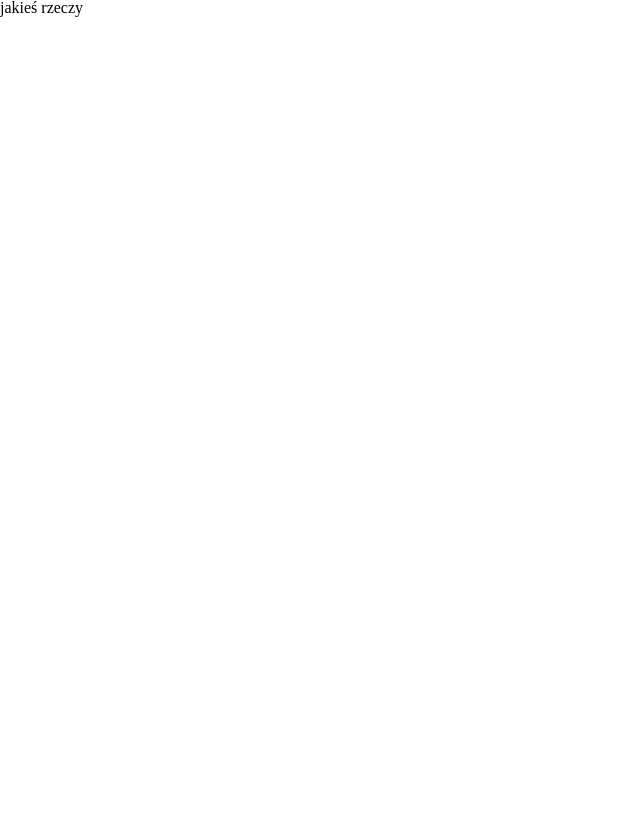
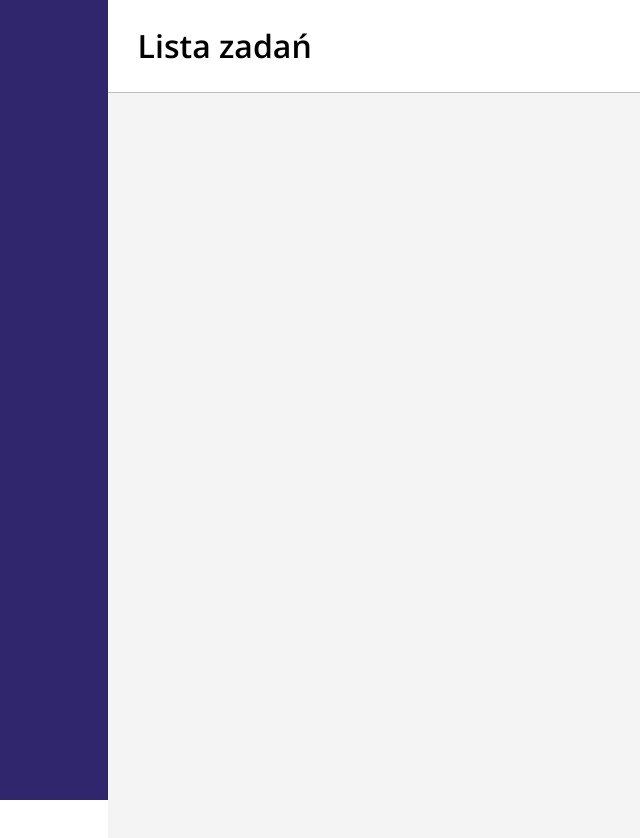
Before and after one commit to abazurek/To-Do-List, a React (Create React App) app: page / in a window 1280 px wide. Shown: the top 838 px of the page, without its empty margins (0-640 px from the left). Before the commit the page ends 800 px from the top, so only its background shows below. Built offline with nearby package versions, Linux system fonts and the light colour scheme.

Commit message:
main apperance and structrure

```diff
--- a/src/App.js
+++ b/src/App.js
@@ -7,10 +7,12 @@ import Main from "./components/Main";
 
 function App() {
   return (
-    <div className="App">
-        <div className='margin'/>
-        <Main napis='jakieś rzeczy'/>
-    </div>
+
+          <div className="App">
+              <div className='colored-margin'/>
+              <Main/>
+          </div>
+
   );
 }
 
--- /dev/null
+++ b/src/components/CenterSection.js
@@ -0,0 +1,11 @@
+import React from "react";
+export default function CenterSection() {
+    return(
+        <section className='center-section'>
+            <div className='center-section-box'>
+
+            </div>
+
+        </section>
+    )
+}
--- a/src/components/Main.js
+++ b/src/components/Main.js
@@ -1,8 +1,14 @@
 import React from "react";
-function Main({napis}) {
+import CenterSection from "./CenterSection";
+function Main() {
 
     return(
-        <div> {napis}</div>
+        <section className='main-section'>
+                <div className='title-box'>
+                    <h1 className='title'>Lista zadań</h1>
+                </div>
+                <CenterSection/>
+        </section>
     )
 }
 
--- a/src/scss/components/_all.scss
+++ b/src/scss/components/_all.scss
@@ -0,0 +1,2 @@
+@import "app";
+@import "center_section";
--- /dev/null
+++ b/src/scss/components/_app.scss
@@ -0,0 +1,20 @@
+.App{
+  display: flex;
+  .colored-margin{
+    flex-grow:1 ;
+    background-color: rgba(47, 38, 109, 1);
+    height: 100%;
+  }
+  .main-section{
+    flex-grow: 9;
+    height: 100%;
+    .title-box{
+      border-bottom: 1px solid $border-color;
+      .title{
+        font-size:2em;
+        font-weight: 600;
+        margin: $margin-main 0 $margin-main $margin-main;
+      }
+    }
+  }
+}
--- /dev/null
+++ b/src/scss/components/_center_section.scss
@@ -0,0 +1,9 @@
+.center-section{
+  height: 100%;
+  background-color: $background-color;
+  .center-section-box{
+    padding-top:$margin-main;
+   padding-left: $margin-main;
+  }
+
+}
--- a/src/scss/main.scss
+++ b/src/scss/main.scss
@@ -1,2 +1,11 @@
 @import "settings/all";
 @import "components/all";
+
+html{
+  font-size: 16px;
+  font-family: $font-base;
+}
+html, body, #root, .App{
+  width: 100vw;
+  height: 100vh;
+}
--- a/src/scss/settings/_all.scss
+++ b/src/scss/settings/_all.scss
@@ -0,0 +1,3 @@
+@import "fonts";
+@import "color";
+@import "margins";
--- /dev/null
+++ b/src/scss/settings/_color.scss
@@ -0,0 +1,2 @@
+$border-color:rgba(143, 143, 143, 0.6);
+$background-color:rgba(143, 143, 143, 0.1);
--- /dev/null
+++ b/src/scss/settings/_fonts.scss
@@ -0,0 +1 @@
+$font-base:'Open Sans', sans-serif;
--- /dev/null
+++ b/src/scss/settings/_margins.scss
@@ -0,0 +1 @@
+$margin-main:30px;
```
Also changed, not shown: src/components/TaskBox.js (added, +8 -0 lines).
